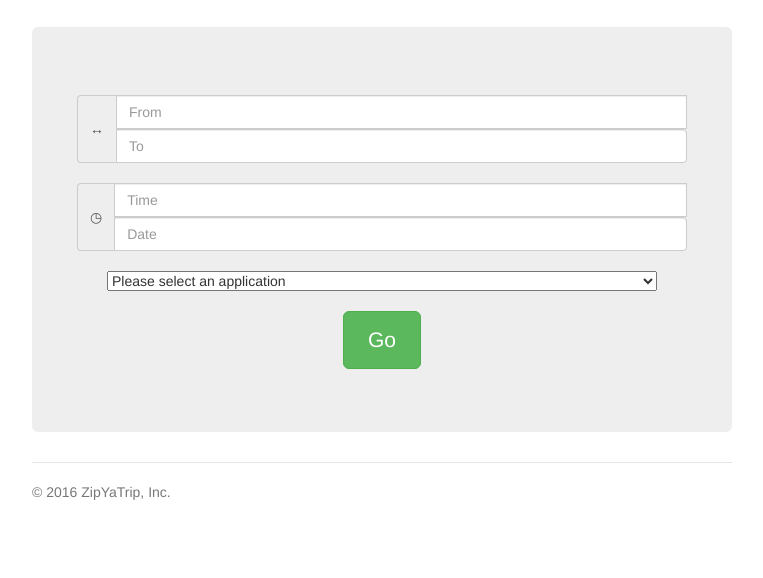
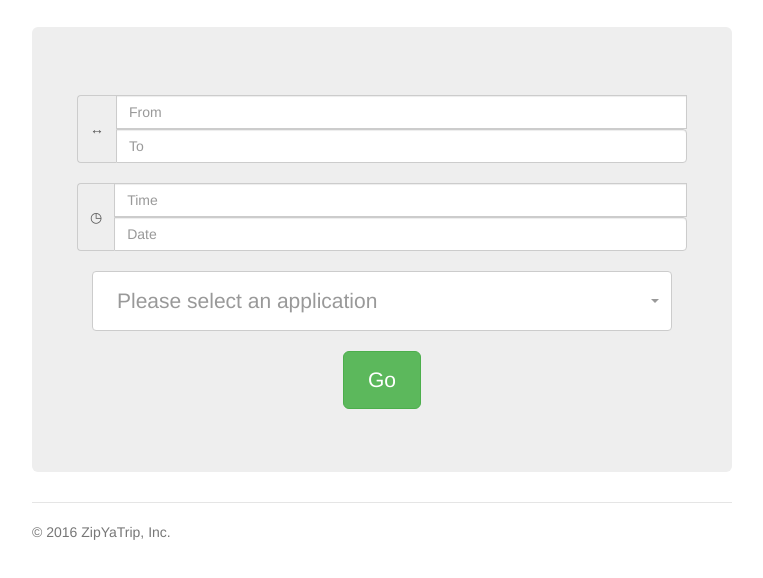
Before and after one commit to mxm/mobilityhacks, a plain HTML site: page index.html in a window 1280 px wide. Shown: the part 84-662 px from the top of the page, without its empty margins (258-1021 px from the left). Drawn offline with nearby package versions, Linux system fonts and the light colour scheme.

Commit message:
selectpicker plugin

```diff
--- a/index.html
+++ b/index.html
@@ -18,6 +18,13 @@
 
     <script src="https://ajax.googleapis.com/ajax/libs/jquery/1.11.1/jquery.min.js"></script>
     <script src="js/bootstrap.min.js"></script>
+
+    <!-- Latest compiled and minified CSS -->
+    <link rel="stylesheet" href="https://cdnjs.cloudflare.com/ajax/libs/bootstrap-select/1.12.1/css/bootstrap-select.min.css">
+
+    <!-- Latest compiled and minified JavaScript -->
+    <script src="https://cdnjs.cloudflare.com/ajax/libs/bootstrap-select/1.12.1/js/bootstrap-select.min.js"></script>
+
 
   </head>
 
@@ -57,13 +64,13 @@
         <div class="col-xs-12" style="height:20px;"></div>
 
         <div class="col-xs-12">
-
-          <select class="selectpicker" style="width:100%">
-            <option disabled selected>Please select an application</option>
-            <option>SlapApp</option>
-            <option>KaraokeApp</option>
-            <option>SilentApp</option>
-          </select>
+          <div class="row">
+            <select class="selectpicker" multiple title="Please select an application" data-width="100%">
+              <option>SlapApp</option>
+              <option>KaraokeApp</option>
+              <option>SilentApp</option>
+            </select>
+          </div>
         </div>
 
 
```
